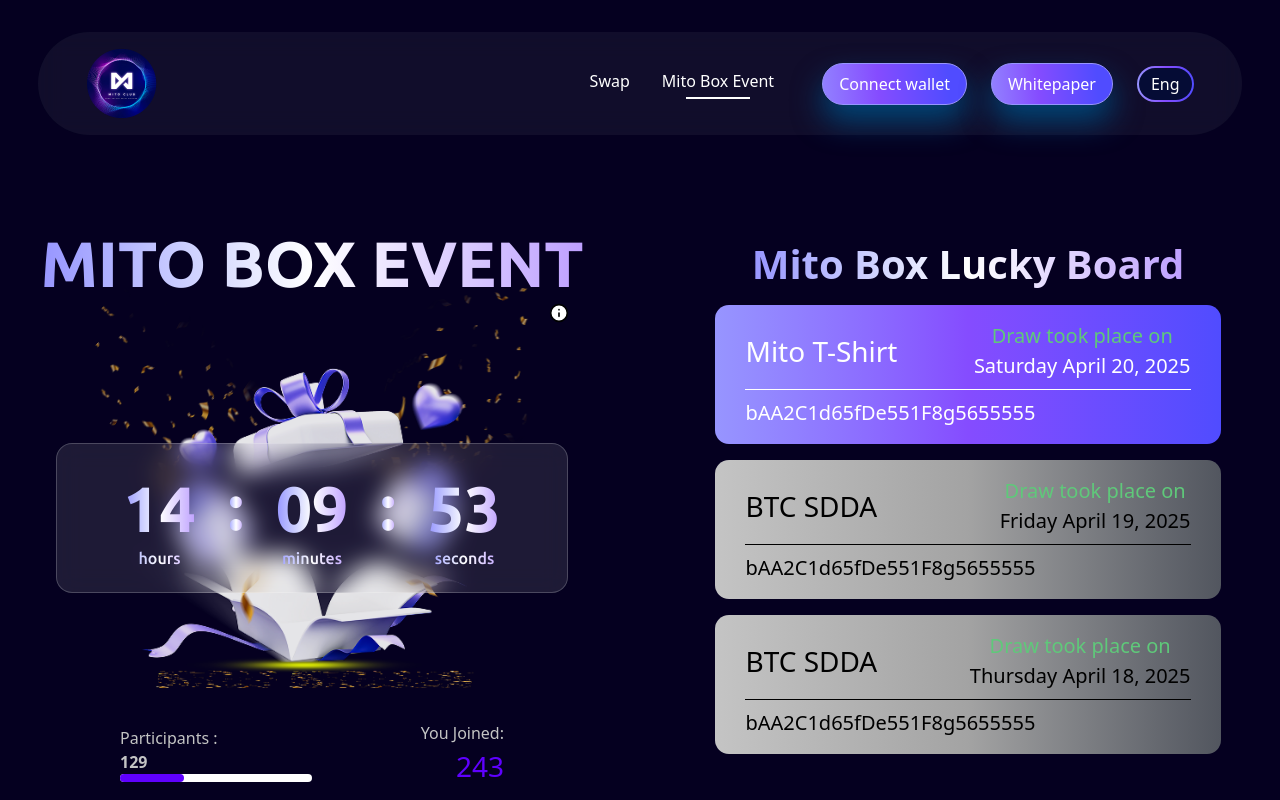
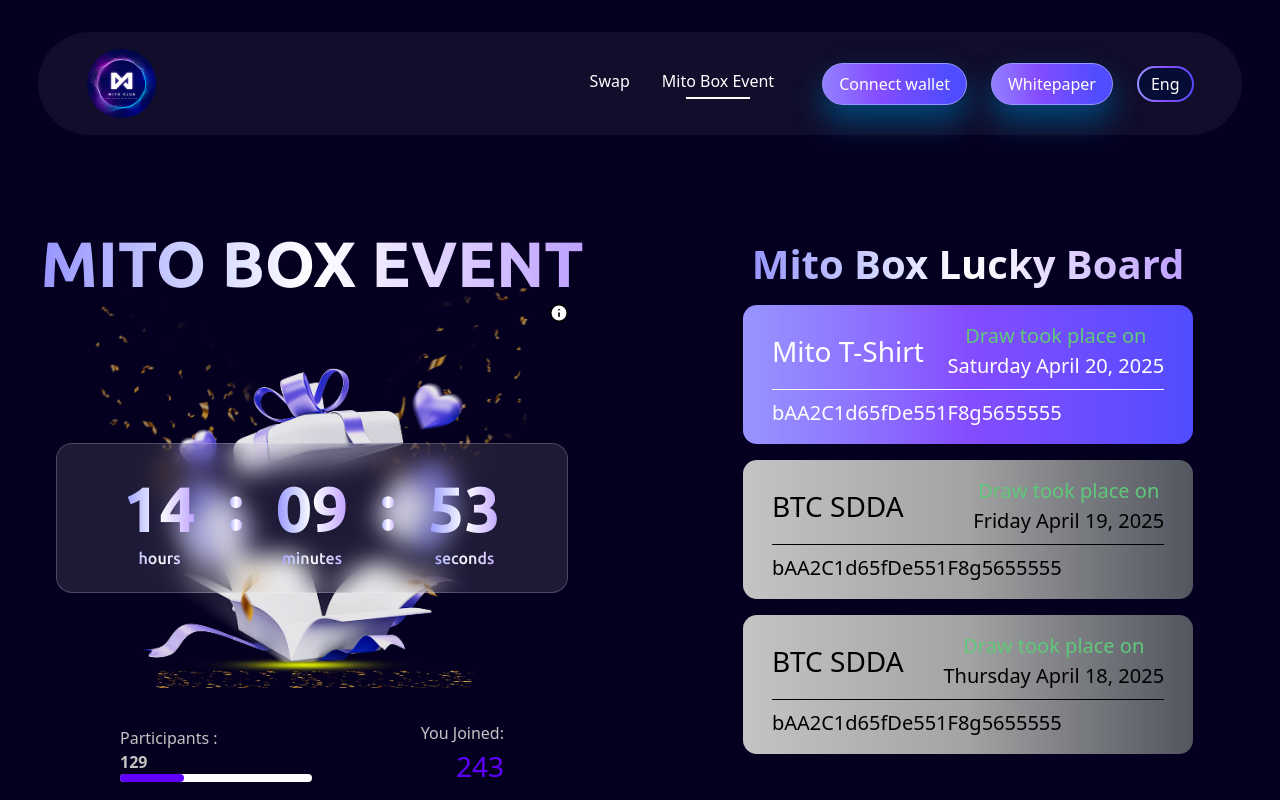
Before and after one commit to Nafeel483/MitoClub, a Next.js app: page /mito-box-event in a window 1280 px wide. Shown: the top 800 px of the page. Built offline with nearby package versions, Linux system fonts and the light colour scheme.

Commit message:
Fixed Grid Layout

```diff
--- a/src/app/mito-box-event/page.tsx
+++ b/src/app/mito-box-event/page.tsx
@@ -65,7 +65,7 @@ function MitoBoxEvent() {
       {/* Left */}
       <div className="flex-1 max-w-[722px] min-w-[300px]">
 
-        <div className="w-[90%] self-center place-self-center">
+        <div className="w-[90%] self-center justify-center items-center place-self-center">
           <EventSection setIsOpen={handleJoinClick} hasJoined={hasJoined} />
         </div>
 
@@ -74,7 +74,7 @@ function MitoBoxEvent() {
       {/* Right */}
       <div className="flex-1 max-w-[722px] min-w-[300px]">
 
-        <div className="w-[90%] self-center place-self-center">
+        <div className="w-[80%] self-center justify-center items-center place-self-center">
           <div className="text-center mt-4">
             <h1
               className={`text-[40px] font-bold leading-tight bg-gradient-to-r from-[#9795FF] via-white to-[#BE9FFF] bg-clip-text text-transparent inline-block font-${Ubuntubold.className}`}>
```
